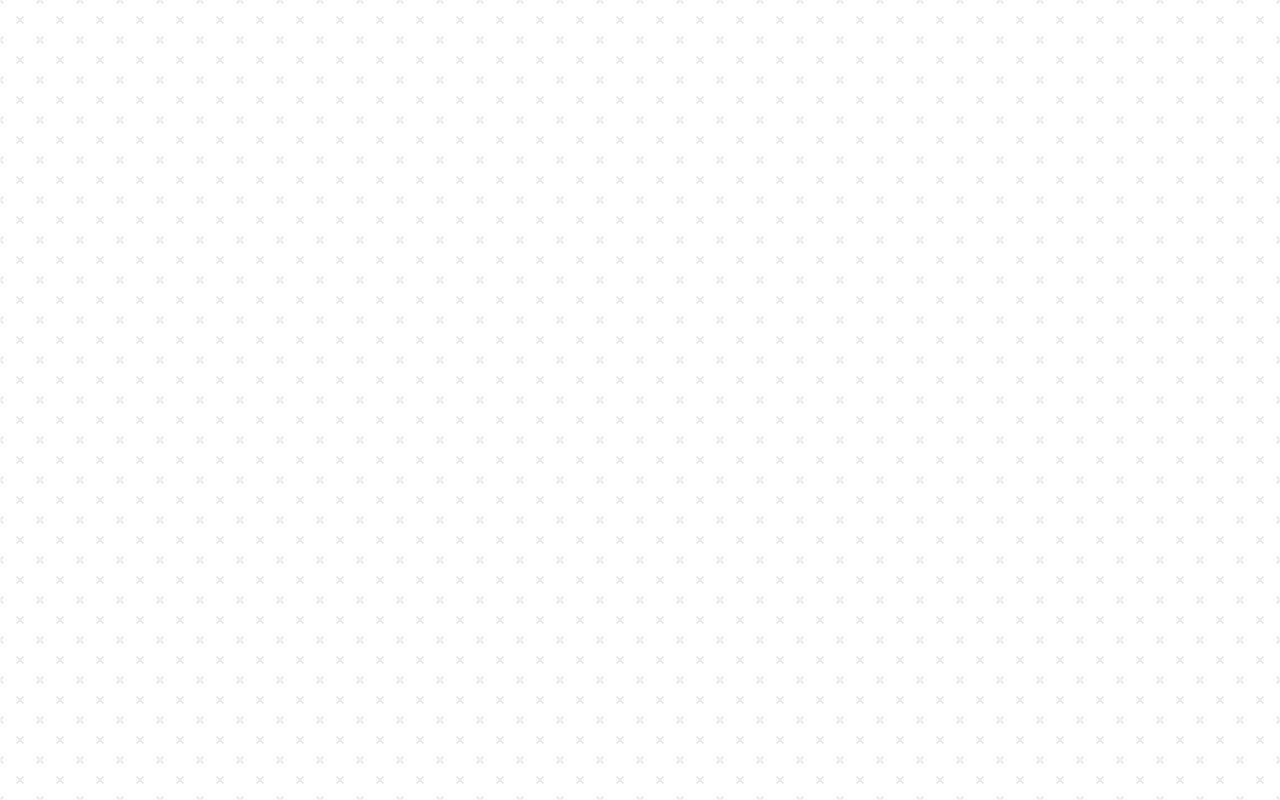
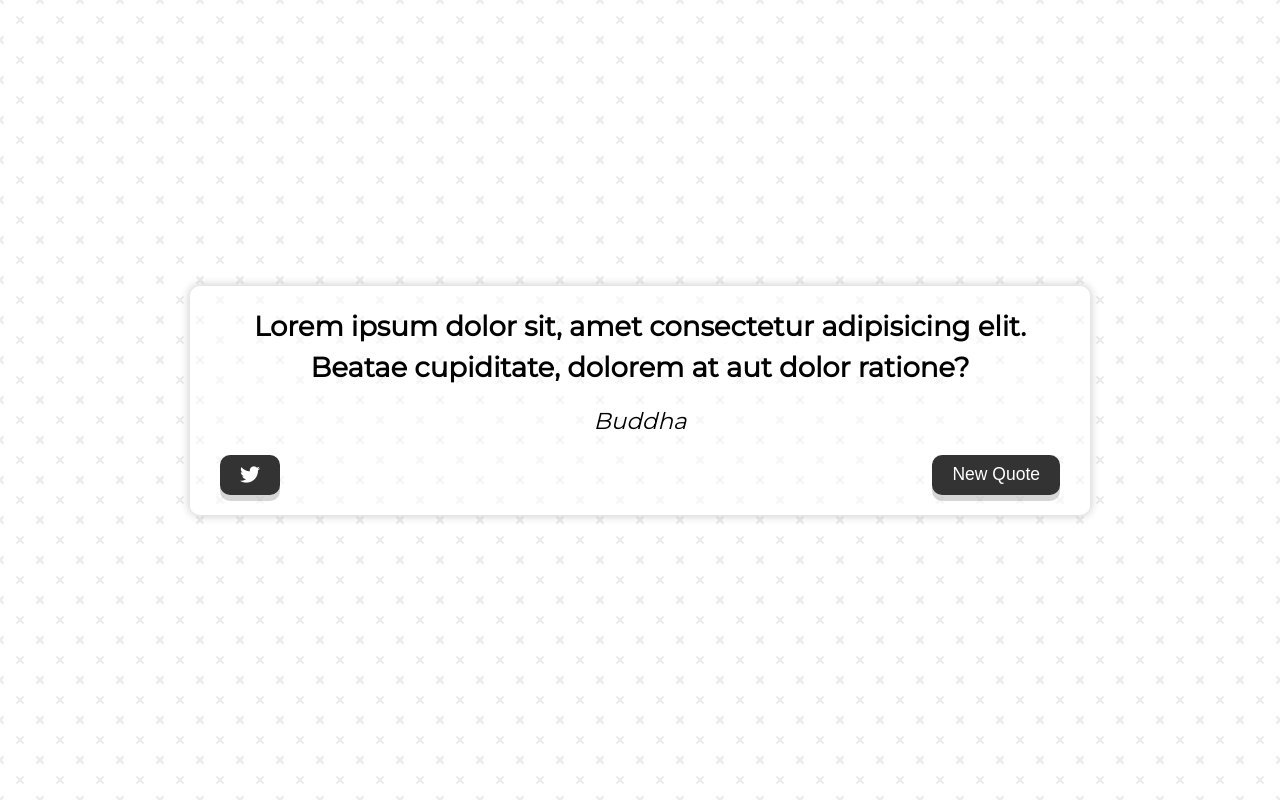
Before and after one commit to Cleshy/Quote-Generator, a plain HTML site: page index.html in a window 1280 px wide. Drawn offline with Linux system fonts and the light colour scheme.

Commit message:
Setting up styles

```diff
--- a/index.html
+++ b/index.html
@@ -27,6 +27,25 @@
     <link rel="stylesheet" href="style.css" />
   </head>
   <body>
+    <div class="quote-container" id="quote-container">
+      <!-- Quote -->
+      <div class="quote-text">
+        <span id="quote">
+          Lorem ipsum dolor sit, amet consectetur adipisicing elit. Beatae
+          cupiditate, dolorem at aut dolor ratione?
+        </span>
+      </div>
+      <div class="quote-author">
+        <span id="author">Buddha</span>
+      </div>
+      <!-- Quote Buttons -->
+      <div class="button-container">
+        <button class="btn btn-twitter" id="twitter" title="Tweet this!">
+          <i class="fab fa-twitter icon-twitter"></i>
+        </button>
+        <button class="btn btn-quote" id="new-quote">New Quote</button>
+      </div>
+    </div>
     <!-- Script -->
     <script src="script.js"></script>
   </body>
--- a/style.css
+++ b/style.css
@@ -11,11 +11,10 @@
 }
 
 html {
-  font-size: 62.5%;
+  font-size: 62.5%; /* 10px */
 }
 
 body {
-  font-size: 2rem;
   margin: 0;
   min-height: 100vh;
   background-color: #ffffff;
@@ -26,4 +25,88 @@ body {
   display: flex;
   justify-content: center;
   align-items: center;
+  font-weight: 700;
+  line-height: 1.5;
 }
+
+.quote-container {
+  width: auto;
+  max-width: 90rem;
+  padding: 2rem 3rem;
+  border-radius: 1rem;
+  background-color: rgba(255, 255, 255, 0.5);
+  box-shadow: 0 0 1rem 0.1rem rgba(0, 0, 0, 0.2);
+}
+
+.quote-text {
+  font-size: 2.75rem;
+}
+
+.long-quote {
+  font-size: 2rem;
+}
+
+.fa-quote-left {
+  font-size: 4rem;
+}
+
+.quote-author {
+  margin-top: 1.6rem;
+  font-size: 2.3rem;
+  font-weight: 400;
+  font-style: italic;
+}
+
+.button-container {
+  margin-top: 1.6rem;
+  display: flex;
+  justify-content: space-between;
+}
+
+.btn {
+  cursor: pointer;
+  height: 2.5rem;
+  border: none;
+  border-radius: 10px;
+  color: #fff;
+  background-color: #333;
+  outline: none;
+  padding: 2rem;
+  box-shadow: 0 0.6rem rgba(121, 121, 121, 0.3);
+  display: flex;
+  justify-content: center;
+  align-items: center;
+  transition: all 0.2s ease;
+}
+
+.btn:hover {
+  filter: brightness(130%);
+}
+
+.btn:active {
+  transform: translate(0, 0.6rem);
+  box-shadow: 0 0.1rem rgba(255, 255, 255, 0.3);
+}
+
+.btn-twitter:hover {
+  color: #38a1f3;
+}
+
+.icon-twitter {
+  font-size: 2rem;
+}
+
+.btn-quote {
+  font-size: 1.75rem;
+}
+
+/* Media Query: Tabler or Smaller */
+@media screen and (max-width: 1000px) {
+  .quote-container {
+    margin: auto 1.5rem;
+  }
+
+  .quote-text {
+    font-size: 2.3rem;
+  }
+}
```
